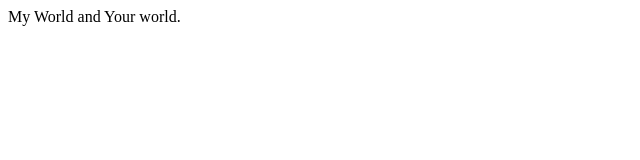
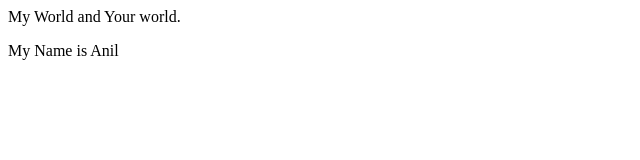
Before and after one commit to Anil-kumar9861/Project, a plain HTML site: page index.html in a window 1280 px wide. Shown: the whole page, without its empty margins (0-640 px from the left). Drawn offline with Linux system fonts and the light colour scheme.

Commit message:
index.html
just checking 2

```diff
--- a/index.html
+++ b/index.html
@@ -4,6 +4,6 @@
     </head>
     <body>
         <p>My World and Your world.</p>
-
+        <p>My Name is Anil</p>
     </body>
 </html>
```
